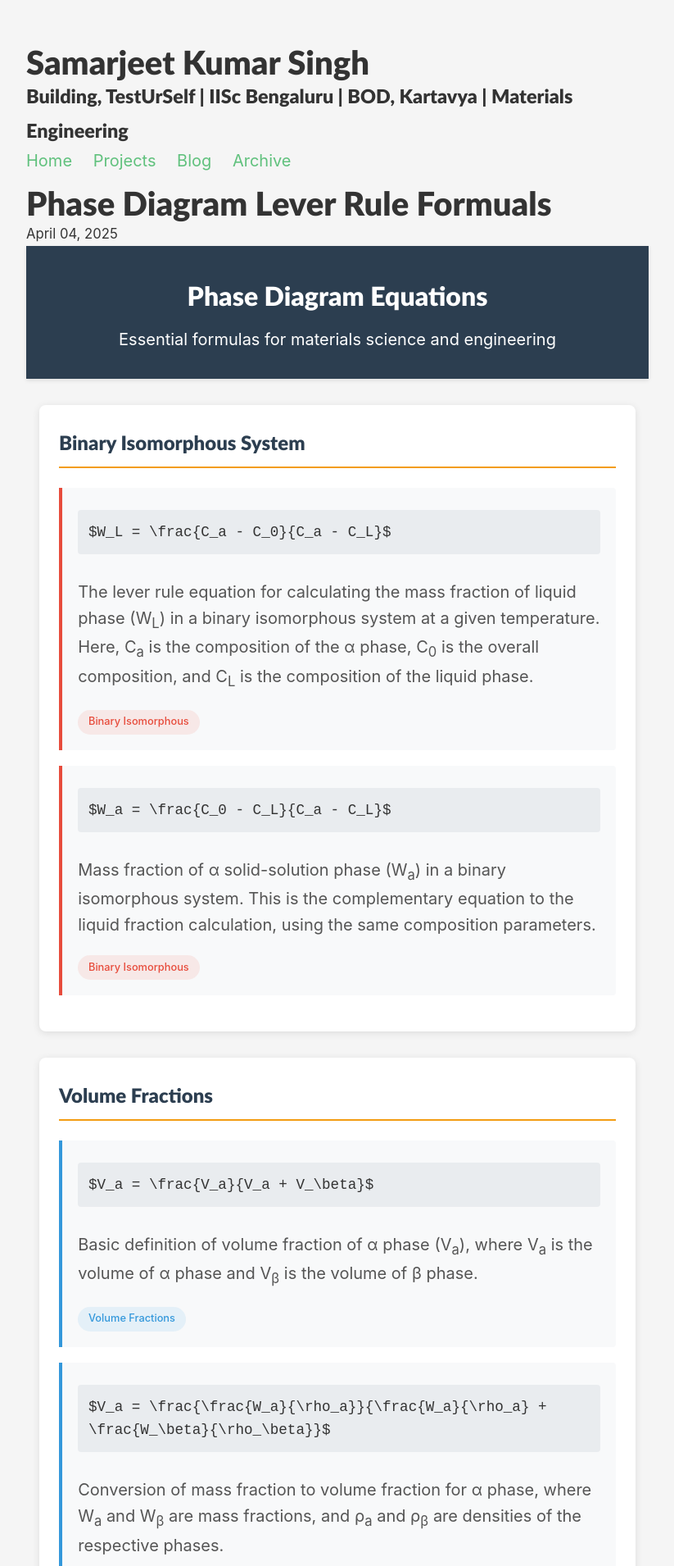
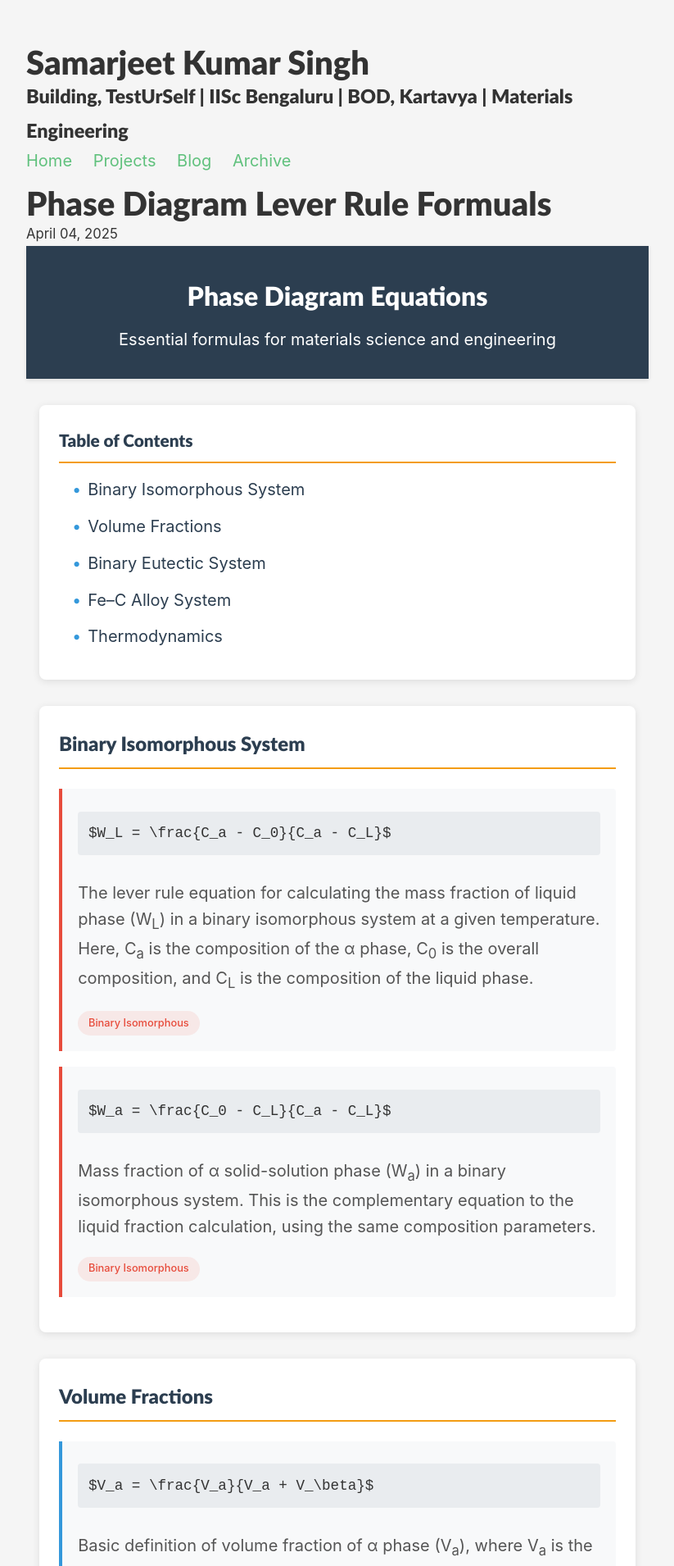
Before and after one commit to Samarjeetkumarsingh/website, a Jekyll site: the page built from _posts/2025-04-04-Phase-Diagram-Lever-Rule-Formuals.md, in a window 1280 px wide. Shown: the top 1910 px of the page at 82% size, without its empty margins (228-1051 px from the left). Built offline with Jekyll 4.4.1, drawn with Linux system fonts in a browser that asks for light colours; nearby versions of some CDN libraries; our own code applies the rules of GitHub Pages for plain Markdown files; some of the changed lines change nothing that is shown.

Commit message:
Update 2025-04-04-Phase-Diagram-Lever-Rule-Formuals.md

```diff
--- a/_posts/2025-04-04-Phase-Diagram-Lever-Rule-Formuals.md
+++ b/_posts/2025-04-04-Phase-Diagram-Lever-Rule-Formuals.md
@@ -51,12 +51,58 @@
             padding: 0 1rem;
         }
 
+        .toc-container {
+            background: white;
+            border-radius: 8px;
+            padding: 1.5rem;
+            margin-bottom: 2rem;
+            box-shadow: 0 2px 10px rgba(0,0,0,0.1);
+        }
+
+        .toc-title {
+            color: var(--primary);
+            border-bottom: 2px solid var(--highlight);
+            padding-bottom: 0.5rem;
+            margin-bottom: 1rem;
+            font-size: 1.3rem;
+        }
+
+        .toc-list {
+            list-style-type: none;
+            padding-left: 1rem;
+        }
+
+        .toc-item {
+            margin-bottom: 0.8rem;
+            position: relative;
+            padding-left: 1.2rem;
+        }
+
+        .toc-item::before {
+            content: "•";
+            color: var(--secondary);
+            position: absolute;
+            left: 0;
+        }
+
+        .toc-link {
+            color: var(--primary);
+            text-decoration: none;
+            transition: color 0.2s;
+        }
+
+        .toc-link:hover {
+            color: var(--secondary);
+            text-decoration: underline;
+        }
+
         .section {
             background: white;
             border-radius: 8px;
             padding: 1.5rem;
             margin-bottom: 2rem;
             box-shadow: 0 2px 10px rgba(0,0,0,0.1);
+            scroll-margin-top: 20px;
         }
 
         h2 {
@@ -132,7 +178,7 @@
                 padding: 0 0.5rem;
             }
 
-            .section {
+            .section, .toc-container {
                 padding: 1rem;
             }
         }
@@ -148,7 +194,18 @@
     </header>
 
     <div class="container">
-        <section class="section">
+        <div class="toc-container">
+            <h2 class="toc-title">Table of Contents</h2>
+            <ul class="toc-list">
+                <li class="toc-item"><a href="#binary-iso" class="toc-link">Binary Isomorphous System</a></li>
+                <li class="toc-item"><a href="#volume-fractions" class="toc-link">Volume Fractions</a></li>
+                <li class="toc-item"><a href="#binary-eutectic" class="toc-link">Binary Eutectic System</a></li>
+                <li class="toc-item"><a href="#fec-system" class="toc-link">Fe–C Alloy System</a></li>
+                <li class="toc-item"><a href="#thermodynamics" class="toc-link">Thermodynamics</a></li>
+            </ul>
+        </div>
+
+        <section id="binary-iso" class="section">
             <h2>Binary Isomorphous System</h2>
 
             <div class="equation-card iso">
@@ -164,7 +221,7 @@
             </div>
         </section>
 
-        <section class="section">
+        <section id="volume-fractions" class="section">
             <h2>Volume Fractions</h2>
 
             <div class="equation-card vol">
@@ -186,7 +243,7 @@
             </div>
         </section>
 
-        <section class="section">
+        <section id="binary-eutectic" class="section">
             <h2>Binary Eutectic System</h2>
 
             <div class="equation-card eutectic">
@@ -214,7 +271,7 @@
             </div>
         </section>
 
-        <section class="section">
+        <section id="fec-system" class="section">
             <h2>Fe–C Alloy System</h2>
 
             <div class="equation-card fec">
@@ -242,7 +299,7 @@
             </div>
         </section>
 
-        <section class="section">
+        <section id="thermodynamics" class="section">
             <h2>Thermodynamics</h2>
 
             <div class="equation-card thermo">
@@ -264,6 +321,17 @@
                 inlineMath: [['$', '$'], ['\\(', '\\)']]
             }
         };
+
+        // Smooth scrolling for TOC links
+        document.querySelectorAll('.toc-link').forEach(link => {
+            link.addEventListener('click', function(e) {
+                e.preventDefault();
+                const targetId = this.getAttribute('href');
+                document.querySelector(targetId).scrollIntoView({
+                    behavior: 'smooth'
+                });
+            });
+        });
     </script>
 </body>
 </html>
```
